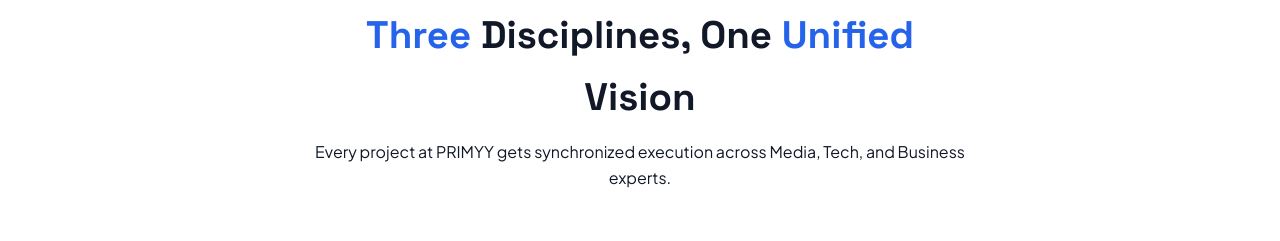
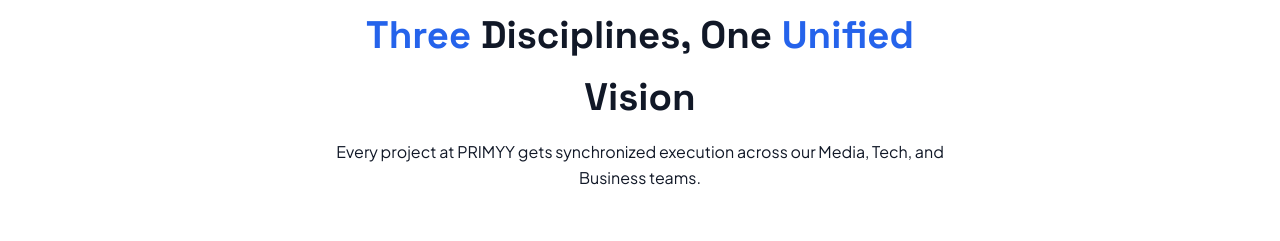
Before and after one commit to Emmanuel6497/primyy, a plain HTML site: page index.html in a window 1280 px wide. Shown: the part 1040-1281 px from the top of the page. Drawn offline with Linux system fonts and the light colour scheme; no server answers.

Commit message:
i ensured the logo appears on the website and i edited a sentence

```diff
--- a/index.html
+++ b/index.html
@@ -189,7 +189,7 @@
         <div class="container">
           <div class="section-header">
             <h2><span style="color: #2563EB;">Three</span> Disciplines, One <span style="color: #2563EB;">Unified</span> Vision</h2>
-            <p>Every project at PRIMYY gets synchronized execution across Media, Tech, and Business experts.</p>
+            <p>Every project at PRIMYY gets synchronized execution across our Media, Tech, and Business teams.</p>
           </div>
 
           <div class="category-grid">
```
